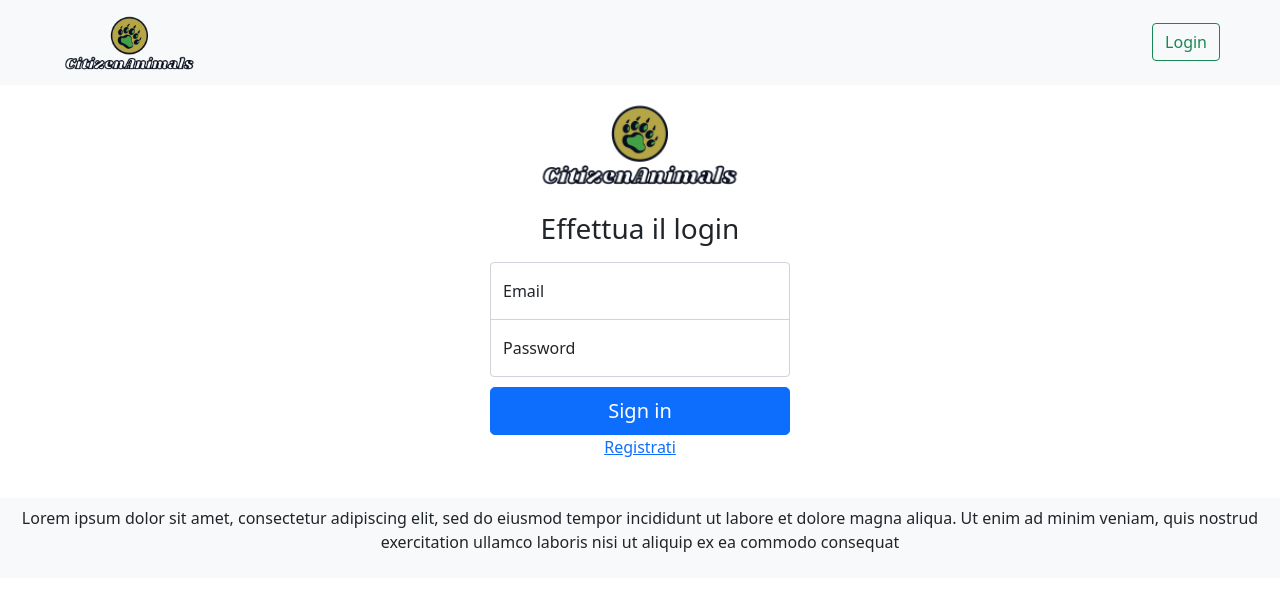
After one commit to OB-UNISA/IUM, a Flask app: template templates/login.html in a window 1280 px wide. The commit adds this page. Shown: the top 591 px of the page. Run offline with Flask 2, Linux system fonts and the light colour scheme; the template is opened without the code that fills it, so the values that code supplies are empty.

Commit message:
homepage-login

```diff
--- /dev/null
+++ b/assets/css/customLogin.css
@@ -0,0 +1,26 @@
+.form-signin {
+  width: 100%;
+  max-width: 330px;
+  padding: 15px;
+  margin: auto;
+}
+
+.form-signin .checkbox {
+  font-weight: 400;
+}
+
+.form-signin .form-floating:focus-within {
+  z-index: 2;
+}
+
+.form-signin input[type="email"] {
+  margin-bottom: -1px;
+  border-bottom-right-radius: 0;
+  border-bottom-left-radius: 0;
+}
+
+.form-signin input[type="password"] {
+  margin-bottom: 10px;
+  border-top-left-radius: 0;
+  border-top-right-radius: 0;
+}
--- a/assets/css/style.css
+++ /dev/null
@@ -1,4 +0,0 @@
-body {
-  color:green;
-  font-size: 20px;
-}
--- a/assets/js/script.js
+++ /dev/null
@@ -1,4 +0,0 @@
-window.onload = function () {
-  const getInput = prompt('Hey type something here: ')
-  localStorage.setItem('storageName', getInput)
-}
--- a/assets/js/test.js
+++ /dev/null
@@ -1 +0,0 @@
-window.onload = alert(localStorage.getItem('storageName'))
--- a/pyproject.toml
+++ b/pyproject.toml
@@ -10,6 +10,7 @@ flask = "^2.0.1"
 waitress = "^2.0.0"
 cutandpaste = "^0.4.0"
 Paste = "^3.5.0"
+replit = "^3.1.0"
 
 [tool.poetry.dev-dependencies]
 
--- a/server.py
+++ b/server.py
@@ -1,24 +1,64 @@
-from flask import Flask, render_template
+from flask import Flask, render_template, jsonify, request
 from waitress import serve
 from paste.translogger import TransLogger
+from replit import db
 
 app = Flask('', static_folder='assets')
 
-@app.route('/')
-def home():
-    return render_template('index.html')
 
 @app.errorhandler(404)
 @app.errorhandler(403)
 @app.errorhandler(410)
 @app.errorhandler(500)
 def error_handler(error):
-	return render_template('error.html')
+    return render_template('error.html')
 
-@app.route('/test')
-def test():
-    return render_template('test.html')
 
+@app.route('/')
+def home():
+    return render_template('index.html')
+
+
+@app.post('/db/get')
+def db_get():
+    users = db['users']
+    return jsonify([dict(user) for user in users])
+
+
+@app.post('/db/set')
+def db_set():
+    req = request.json
+    user = {
+        'nome': req['nome'],
+        'email': req['email'],
+        'password': req['password'],
+        'ruolo': req['ruolo']
+    }
+    users = db['users']
+    users.append(user)
+
+    db['users'] = users
+    return "ok"
+
+
+@app.route('/login')
+def login():
+    return render_template('login.html')
+
+
+@app.route('/registrazione')
+def registrazione():
+    return render_template('registrazione.html')
+
+
+@app.route('/segnalazioni')
+def segnalazioni():
+    return render_template('segnalazioni.html')
+
+
+@app.route('/endpoints')
+def endpoints():
+    return render_template('endpoints.html')
 
 
 def run():
--- /dev/null
+++ b/templates/login.html
@@ -0,0 +1,45 @@
+<!DOCTYPE html>
+<html>
+   <head>
+      <meta charset="utf-8">
+      <meta name="viewport" content="width=device-width, initial-scale=1">
+      <link href="https://cdn.jsdelivr.net/npm/bootstrap@5.0.1/dist/css/bootstrap.min.css" rel="stylesheet"
+         integrity="sha384-+0n0xVW2eSR5OomGNYDnhzAbDsOXxcvSN1TPprVMTNDbiYZCxYbOOl7+AMvyTG2x" crossorigin="anonymous">
+      <link href="/assets/css/customLogin.css" rel="stylesheet">
+      <script src="/assets/js/customScripts.src"></script>
+   </head>
+   <body>
+      <nav class="navbar navbar-expand-lg navbar-light bg-light">
+         <div class="container-fluid">
+            <a class="navbar-brand ps-5" href="/"><img width="70%"
+               src="/assets/media/20820a81a70a4bd79f5fa77e1efa5d33.png"></a>
+            <div class="pe-5">
+               <button class="btn btn-outline-success" type="button"
+                  onclick="window.location.replace('/login')">Login</button>
+            </div>
+         </div>
+      </nav>
+      <main class="form-signin">
+        <form data-bitwarden-watching="1">
+          <img class="mb-4 mx-auto d-block" src="/assets/media/20820a81a70a4bd79f5fa77e1efa5d33.png" alt="" width="70%">
+          <h1 class="text-center h3 mb-3 fw-normal">Effettua il login</h1>
+
+          <div class="form-floating">
+            <input type="email" class="form-control" id="myEmail" placeholder="tuonome@esempio.it">
+            <label for="myEmail">Email</label>
+          </div>
+          <div class="form-floating">
+            <input type="password" class="form-control" id="myPassword" placeholder="Password">
+            <label for="myPassword">Password</label>
+          </div>
+          <button class="w-100 btn btn-lg btn-primary" type="button" onclick="">Sign in</button>
+          <p class="text-center"><a href="/registrazione">Registrati</a></p>
+        </form>
+      </main>
+      <nav class="navbar navbar-expand-lg navbar-light bg-light mt-2">
+         <p class="text-center">Lorem ipsum dolor sit amet, consectetur adipiscing elit, sed do eiusmod tempor incididunt ut labore et dolore magna aliqua. Ut enim ad minim veniam, quis nostrud exercitation ullamco laboris nisi ut aliquip ex ea commodo consequat</p>
+      </nav>
+      <script src="https://cdn.jsdelivr.net/npm/bootstrap@5.0.1/dist/js/bootstrap.bundle.min.js"
+         integrity="sha384-gtEjrD/SeCtmISkJkNUaaKMoLD0//ElJ19smozuHV6z3Iehds+3Ulb9Bn9Plx0x4" crossorigin="anonymous"></script>
+   </body>
+</html>
```
Also changed, not shown: assets/js/customScripts.js (added, +45 -0 lines), templates/index.html (+78 -12 lines), templates/segnalazioni.html (added, +33 -0 lines), templates/test.html (deleted, +0 -12 lines), assets/media/20820a81a70a4bd79f5fa77e1efa5d33.png (added), 1 other file.
